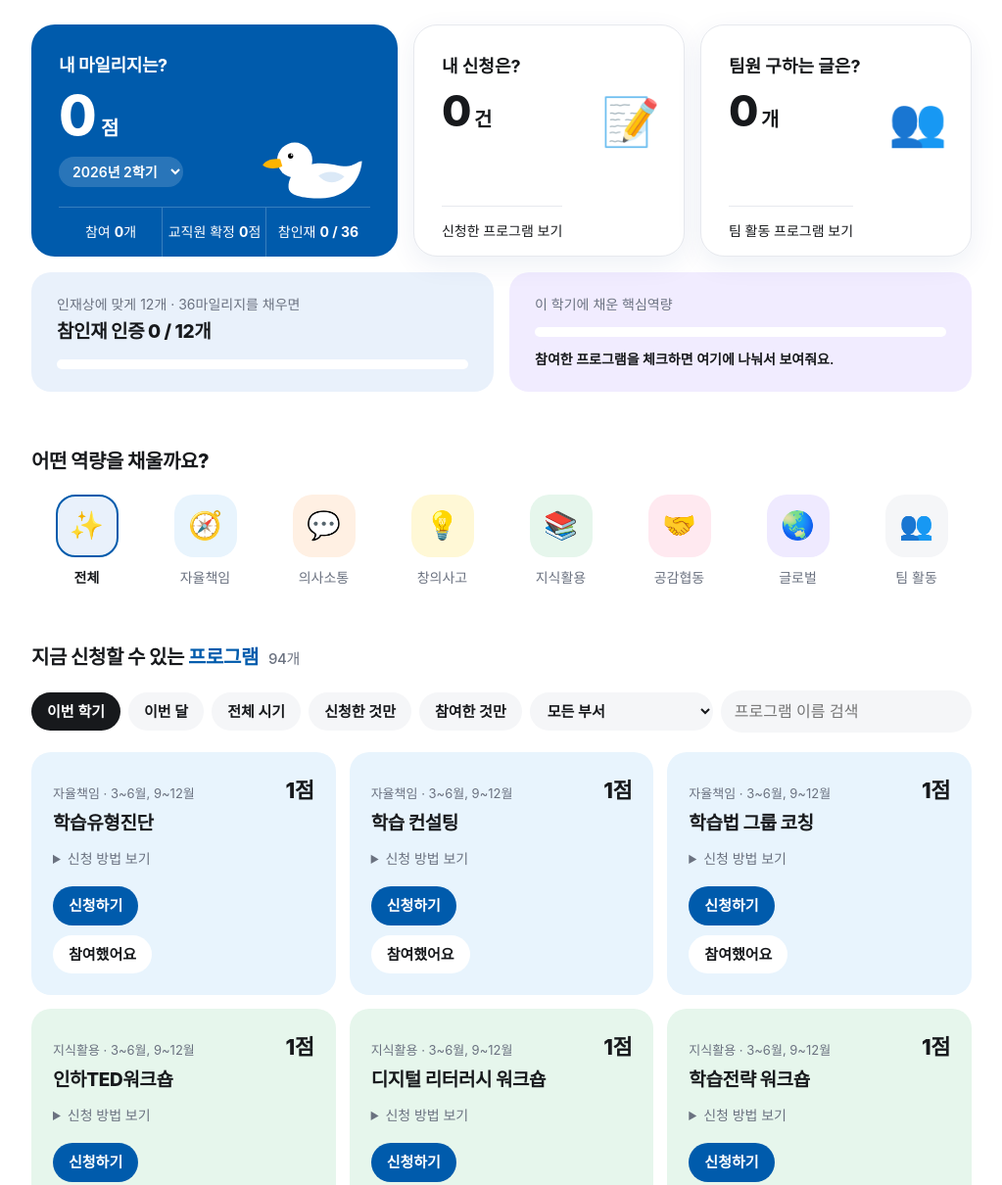
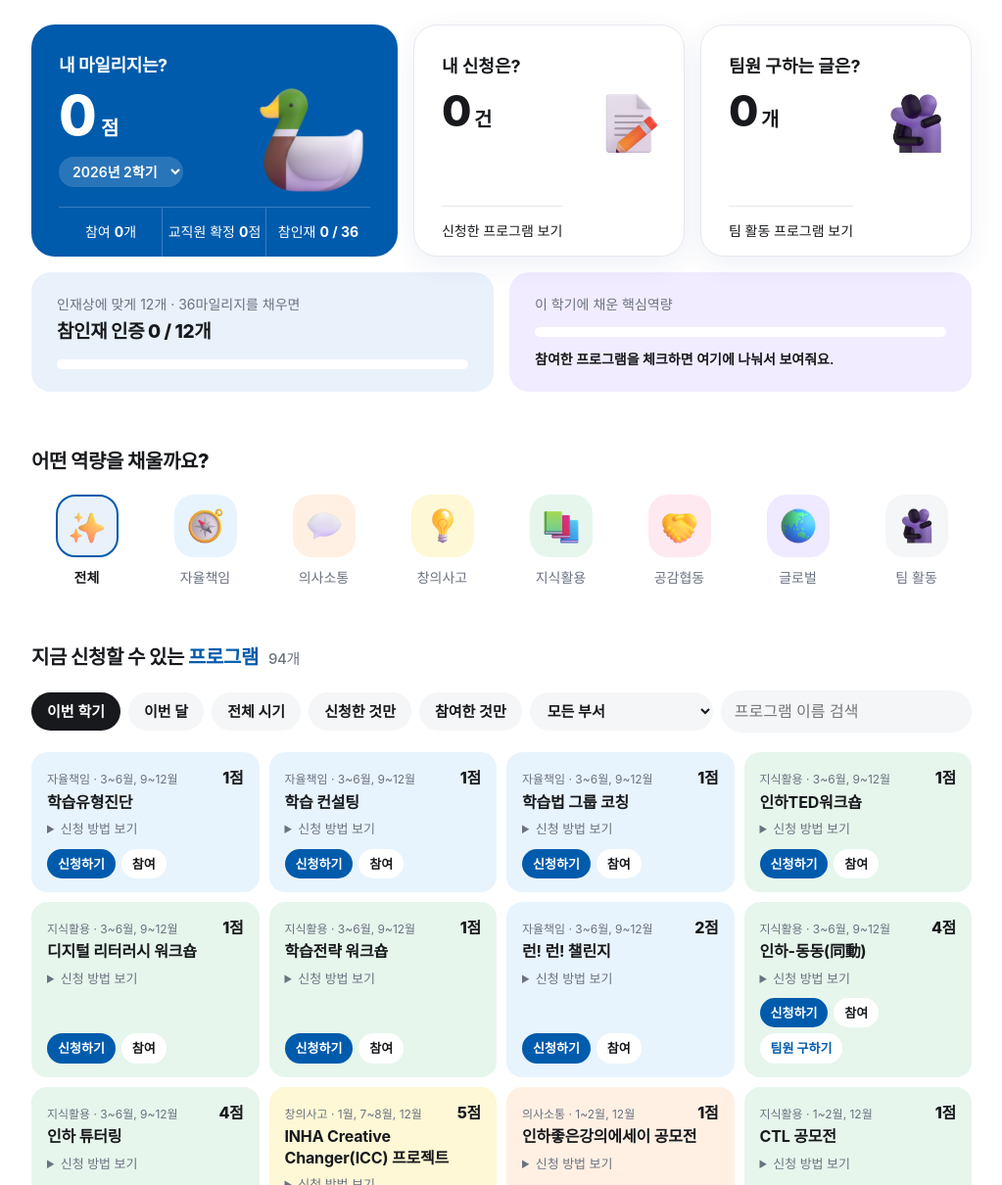
Before and after one commit to yurimirimiq/inha-extracurricular, a plain HTML site: page index.html in a window 1280 px wide. Shown: the part 247-1457 px from the top of the page at 98% size, without its empty margins (128-1151 px from the left). Drawn offline with Linux system fonts and the light colour scheme; sample sign-in values are in the browser's storage; a web font is replaced by a local one.

Commit message:
style: 프로그램 칸을 작게, 이모지를 3D 그림으로 교체
- 프로그램 타일: 한 줄에 4개, 신청·참여 단추를 한 줄로 모아 높이를 줄임
- 아이콘을 Microsoft Fluent Emoji 3D 그림(MIT)으로 교체, 오리도 같은 세트로
- 브라우저가 예전 파일을 쓰지 않게 css·js 주소에 버전 번호를 붙임

Co-Authored-By: Claude Fable 5.2 <noreply@anthropic.com>

```diff
--- a/admin.html
+++ b/admin.html
@@ -5,7 +5,7 @@
 <meta name="viewport" content="width=device-width, initial-scale=1">
 <title>교직원 화면 (시연용) · 인하 비교과 마일리지</title>
 <link rel="stylesheet" href="https://cdn.jsdelivr.net/gh/orioncactus/pretendard@v1.3.9/dist/web/variable/pretendardvariable-dynamic-subset.min.css">
-<link rel="stylesheet" href="style.css">
+<link rel="stylesheet" href="style.css?v=5">
 </head>
 <body>
 <main>
@@ -62,8 +62,8 @@
     <p id="empty" class="empty">아직 확정한 내역이 없어요. "예시 데이터 채우기"를 눌러보세요.</p>
   </div>
 </main>
-<script src="data.js"></script>
-<script src="logic.js"></script>
-<script src="admin.js"></script>
+<script src="data.js?v=5"></script>
+<script src="logic.js?v=5"></script>
+<script src="admin.js?v=5"></script>
 </body>
 </html>
--- a/app.js
+++ b/app.js
@@ -50,11 +50,11 @@ for (let y = now.getFullYear(); y >= now.getFullYear() - 4; y--) {
 }
 $('term').value = mileageTerm(now);
 Object.keys(DEPTS).forEach((d) => $('dept').append(option(d)));
-const ICONS = { 자율책임: '🧭', 의사소통: '💬', 창의사고: '💡', 지식활용: '📚', 공감협동: '🤝', 글로벌: '🌏' };
+const ICONS = { 자율책임: 'compass', 의사소통: 'speech', 창의사고: 'bulb', 지식활용: 'books', 공감협동: 'handshake', 글로벌: 'globe' };
 for (const c of COMPS) {
   const label = el('label', 'shortcut');
-  const icon = el('span', 'icon', ICONS[c]);
-  icon.setAttribute('aria-hidden', 'true');
+  const icon = el('span', 'icon');
+  icon.append(Object.assign(document.createElement('img'), { src: `icons/${ICONS[c]}.png`, alt: '' }));
   label.dataset.comp = c;
   label.append(Object.assign(document.createElement('input'), { type: 'radio', name: 'comp', value: c }), icon, c);
   $('teamShortcut').before(label);
@@ -143,7 +143,7 @@ function renderList() {
     const more = el('details');
     more.append(el('summary', '', '신청 방법 보기'), info);
 
-    const apply = el('div', 'mine apply');
+    const apply = el('div');
     const application = applications[p.name]?.[me];
     if (!application) {
       const button = el('button', 'primary', '신청하기');
@@ -154,9 +154,10 @@ function renderList() {
       });
       apply.append(button);
     } else {
-      apply.append(el('span', `status ${application.status}`, application.status === 'applied' ? '신청 완료 · 선발 대기 중' : APPLY_STATUS[application.status]));
+      apply.append(el('span', `status ${application.status}`, application.status === 'applied' ? '선발 대기' : APPLY_STATUS[application.status]));
       if (application.status === 'applied') {
-        const cancel = el('button', '', '신청 취소');
+        const cancel = el('button', '', '취소');
+        cancel.setAttribute('aria-label', `${p.name} 신청 취소`);
         cancel.type = 'button';
         cancel.addEventListener('click', () => {
           delete applications[p.name][me];
@@ -169,11 +170,11 @@ function renderList() {
     const mine = el('div', 'mine');
     const check = Object.assign(document.createElement('input'), { type: 'checkbox', checked: done, disabled: locked });
     const toggle = el('label', 'toggle');
-    toggle.append(check, locked ? `이수 확정 ${sure[p.name]}점` : done ? '참여했어요 ✓' : '참여했어요');
+    toggle.append(check, locked ? `확정 ${sure[p.name]}점` : done ? '참여 ✓' : '참여');
     mine.append(toggle);
     if (p.team) {
       const n = (teamPosts[p.name] || []).length;
-      mine.append(Object.assign(el('a', 'pill-link', n ? `팀원 구하기 ${n}` : '팀원 구하기'), { href: `team.html?p=${encodeURIComponent(p.name)}` }));
+      mine.append(Object.assign(el('a', 'pill-link', n ? `팀원 ${n}` : '팀원 구하기'), { href: `team.html?p=${encodeURIComponent(p.name)}` }));
     }
     check.addEventListener('change', () => {
       records[term] ??= {};
@@ -190,11 +191,13 @@ function renderList() {
         save(); renderSummary();
       });
       const pointsLabel = el('label');
-      pointsLabel.append('받은 점수 ', points);
+      pointsLabel.append(points, '점');
       mine.append(pointsLabel);
     }
 
-    li.append(top, el('h3', '', p.name), more, apply, mine);
+    // 칸을 작게 쓰려고 신청과 참여 단추를 한 줄에 모음
+    mine.prepend(...apply.childNodes);
+    li.append(top, el('h3', '', p.name), more, mine);
     return li;
   }));
 }
--- a/index.html
+++ b/index.html
@@ -5,7 +5,7 @@
 <meta name="viewport" content="width=device-width, initial-scale=1">
 <title>인하 비교과 마일리지</title>
 <link rel="stylesheet" href="https://cdn.jsdelivr.net/gh/orioncactus/pretendard@v1.3.9/dist/web/variable/pretendardvariable-dynamic-subset.min.css">
-<link rel="stylesheet" href="style.css">
+<link rel="stylesheet" href="style.css?v=5">
 </head>
 <body>
 <main>
@@ -28,15 +28,8 @@
           <p class="total"><span id="termTotal">0</span><small>점</small></p>
           <select id="term" aria-label="내 마일리지 학기"></select>
         </div>
-        <!-- 직접 그린 임시 그림. 학교 공식 캐릭터는 사용 허락을 받은 뒤 교체. -->
-        <svg viewBox="0 0 250 190" aria-hidden="true">
-          <path d="M92 140c0-30 28-46 62-46 20 0 36 6 50 6 14 0 22-10 30-10-2 34-28 72-80 72-36 0-62-6-62-22z" fill="#fff"/>
-          <path d="M150 118c14-10 36-10 50 2-12 14-36 16-50-2z" fill="#dbe9f7"/>
-          <circle cx="104" cy="88" r="34" fill="#fff"/>
-          <path d="M76 86c-18-2-30 4-34 12 10 8 26 8 38 2z" fill="#ffb300"/>
-          <circle cx="96" cy="80" r="5" fill="#000"/>
-          <circle cx="98" cy="78" r="1.6" fill="#fff"/>
-        </svg>
+        <!-- 공식 캐릭터 대신 쓰는 임시 그림 (Fluent Emoji 오리). 허락받은 캐릭터 파일이 오면 교체. -->
+        <img class="mascot" src="icons/duck.png" alt="">
       </div>
       <ul class="hero-links">
         <li>참여 <b id="heroCount">0</b>개</li>
@@ -48,13 +41,13 @@
     <button type="button" class="side" id="appliedTile">
       <span class="side-title">내 신청은?</span>
       <span class="side-value"><b id="appliedCount">0</b>건</span>
-      <span class="side-icon" aria-hidden="true">📝</span>
+      <img class="side-icon" src="icons/memo.png" alt="">
       <span class="side-foot" id="appliedFoot">신청한 프로그램 보기</span>
     </button>
     <button type="button" class="side" id="teamTile">
       <span class="side-title">팀원 구하는 글은?</span>
       <span class="side-value"><b id="teamCount">0</b>개</span>
-      <span class="side-icon" aria-hidden="true">👥</span>
+      <img class="side-icon" src="icons/team.png" alt="">
       <span class="side-foot">팀 활동 프로그램 보기</span>
     </button>
   </div>
@@ -74,8 +67,8 @@
 
   <h2 id="comp-title">어떤 역량을 채울까요?</h2>
   <div class="shortcuts" id="shortcuts" role="group" aria-labelledby="comp-title">
-    <label class="shortcut"><input type="radio" name="comp" value="" checked><span class="icon" aria-hidden="true">✨</span>전체</label>
-    <label class="shortcut" id="teamShortcut"><input type="checkbox" id="teamOnly"><span class="icon" aria-hidden="true">👥</span>팀 활동</label>
+    <label class="shortcut"><input type="radio" name="comp" value="" checked><span class="icon"><img src="icons/all.png" alt=""></span>전체</label>
+    <label class="shortcut" id="teamShortcut"><input type="checkbox" id="teamOnly"><span class="icon"><img src="icons/team.png" alt=""></span>팀 활동</label>
   </div>
 
   <h2 id="list-title">지금 신청할 수 있는 <em>프로그램</em> <small id="count"></small></h2>
@@ -102,8 +95,8 @@
     <p>마일리지는 프로그램이 끝난 날 기준이에요 (1~6월 1학기, 7~12월 2학기). 장학금 점수는 마일리지에 가산점과 결과보고서(최대 30점)를 더한 값이고, 최근 두 학기는 약 51점부터 받았어요.</p>
   </div>
 </footer>
-<script src="data.js"></script>
-<script src="logic.js"></script>
-<script src="app.js"></script>
+<script src="data.js?v=5"></script>
+<script src="logic.js?v=5"></script>
+<script src="app.js?v=5"></script>
 </body>
 </html>
--- a/style.css
+++ b/style.css
@@ -54,7 +54,7 @@ a { color: inherit; text-underline-offset: 3px; }
 .total small { font-size: 1.25rem; font-weight: 700; letter-spacing: 0; }
 .hero select { font: inherit; font-size: .875rem; font-weight: 600; color: #fff; background: rgb(255 255 255 / .16); border: 0; border-radius: 999px; padding: 6px 10px; margin-bottom: 20px; }
 .hero select option { color: var(--ink); }
-.hero svg { width: 132px; flex: none; margin-bottom: -6px; }
+.mascot { width: 120px; flex: none; margin-bottom: 8px; }
 .hero-links { list-style: none; margin: 0; padding: 0; display: flex; border-top: 1px solid rgb(255 255 255 / .22); font-size: .875rem; }
 .hero-links li { flex: 1; text-align: center; padding: 14px 4px; }
 .hero-links li + li { box-shadow: -1px 0 0 rgb(255 255 255 / .22); }
@@ -62,7 +62,7 @@ a { color: inherit; text-underline-offset: 3px; }
 .side-title { font-size: 1.125rem; font-weight: 700; }
 .side-value { font-size: 1.25rem; font-weight: 700; margin-top: 10px; }
 .side-value b { font-size: 2.75rem; font-weight: 800; letter-spacing: -.03em; line-height: 1; margin-right: 4px; }
-.side-icon { position: absolute; right: 24px; top: 74px; font-size: 3rem; line-height: 1; }
+.side-icon { position: absolute; right: 22px; top: 66px; width: 68px; }
 .side-foot { margin-top: auto; border-top: 1px solid var(--line); padding: 14px 0; text-align: center; font-size: .875rem; font-weight: 500; }
 
 /* 옅은 색 띠 타일 */
@@ -85,7 +85,8 @@ progress::-moz-progress-bar { background: var(--inha); border-radius: 999px; }
 .shortcuts { display: grid; grid-template-columns: repeat(8, 1fr); gap: 8px; }
 .shortcut { display: flex; flex-direction: column; align-items: center; gap: 10px; font-size: .875rem; color: var(--sub); cursor: pointer; user-select: none; text-align: center; }
 .shortcut input { position: absolute; opacity: 0; pointer-events: none; }
-.icon { width: 64px; height: 64px; display: grid; place-items: center; font-size: 1.75rem; background: var(--t, var(--tile)); border-radius: 20px; border: 2px solid transparent; }
+.icon img { width: 40px; }
+.icon { width: 64px; height: 64px; display: grid; place-items: center; background: var(--t, var(--tile)); border-radius: 20px; border: 2px solid transparent; }
 .shortcut:has(:checked) { color: var(--ink); font-weight: 700; }
 .shortcut:has(:checked) .icon { border-color: var(--inha); background: var(--blue-soft); }
 
@@ -104,23 +105,23 @@ input[type=search] { flex: 1 1 180px; min-width: 0; border-radius: 999px; }
 input[type=number] { width: 4.5em; background: #fff; }
 
 /* 프로그램 타일 */
-#list { list-style: none; margin: 0; padding: 0; display: grid; gap: 14px; grid-template-columns: repeat(auto-fill, minmax(290px, 1fr)); }
-.card { background: var(--t, var(--tile)); border-radius: 20px; padding: 22px; display: flex; flex-direction: column; }
-.card-top { display: flex; justify-content: space-between; align-items: baseline; gap: 8px; font-size: .8125rem; color: var(--sub); }
-.pts { font-size: 1.375rem; font-weight: 800; letter-spacing: -.02em; color: var(--ink); white-space: nowrap; }
-.card h3 { font-size: 1.1875rem; font-weight: 800; letter-spacing: -.02em; line-height: 1.35; margin: 4px 0 12px; }
-details { margin-bottom: 18px; font-size: .875rem; }
+#list { list-style: none; margin: 0; padding: 0; display: grid; gap: 10px; grid-template-columns: repeat(auto-fill, minmax(225px, 1fr)); }
+.card { background: var(--t, var(--tile)); border-radius: 16px; padding: 14px 16px; display: flex; flex-direction: column; }
+.card-top { display: flex; justify-content: space-between; align-items: baseline; gap: 8px; font-size: .75rem; color: var(--sub); }
+.pts { font-size: 1rem; font-weight: 800; letter-spacing: -.02em; color: var(--ink); white-space: nowrap; }
+.card h3 { font-size: 1rem; font-weight: 700; letter-spacing: -.01em; line-height: 1.35; margin: 2px 0 6px; }
+details { margin-bottom: 10px; font-size: .8125rem; }
 summary { cursor: pointer; color: var(--sub); font-weight: 500; }
 .info { display: grid; grid-template-columns: 2.5em 1fr; gap: 4px 10px; margin: 10px 0 0; }
 .info dt { color: var(--sub); }
 .info dd { margin: 0; }
-.mine { margin-top: auto; display: flex; flex-wrap: wrap; align-items: center; justify-content: space-between; gap: 8px; font-size: .9375rem; }
+.mine { margin-top: auto; display: flex; flex-wrap: wrap; align-items: center; gap: 6px; font-size: .8125rem; }
+.card .toggle, .card .pill-link { padding: 5px 11px; font-size: .8125rem; }
+.card input[type=number] { width: 3.2em; padding: 4px 6px; border-radius: 8px; margin-right: 2px; }
 .card .toggle { background: #fff; }
 .card .toggle:has(:checked) { background: var(--ink); }
 .card .toggle:has(:disabled) { background: var(--inha); }
-.apply { margin-top: auto; }
-.apply + .mine { margin-top: 10px; }
-.card button { background: #fff; padding: 8px 16px; font-size: .9375rem; }
+.card button { background: #fff; padding: 5px 11px; font-size: .8125rem; }
 .card button.primary { background: var(--inha); color: #fff; }
 .status { font-weight: 700; }
 .status.selected { color: var(--inha); }
@@ -163,7 +164,7 @@ footer p { margin: 0 0 8px; max-width: 90ch; }
 .login-art { background: var(--inha); color: #fff; padding: 56px 48px 0; display: flex; flex-direction: column; overflow: hidden; }
 .login-art h1 { font-size: 3rem; }
 .login-art p { margin: 16px 0 0; font-size: 1.125rem; opacity: .9; }
-.login-art svg { margin-top: auto; width: min(100%, 420px); align-self: center; }
+.login-art .mascot { margin: auto 0 32px; width: min(60%, 260px); align-self: center; }
 .login-form { max-width: none; margin: 0; padding: 48px; display: grid; place-items: center; }
 .login-form form { width: min(100%, 360px); display: grid; gap: 16px; }
 .login-form h2 { margin: 0 0 8px; font-size: 1.75rem; }
@@ -181,7 +182,7 @@ footer p { margin: 0 0 8px; max-width: 90ch; }
   .login-art { padding: 32px 24px 0; }
   .login-art h1 { font-size: 2rem; }
   .login-art p { font-size: 1rem; }
-  .login-art svg { width: 200px; margin-top: 12px; }
+  .login-art .mascot { width: 130px; margin: 12px 0 20px; }
   .login-form { padding: 32px 24px 48px; place-items: start center; }
 }
 @media (max-width: 640px) {
@@ -192,6 +193,6 @@ footer p { margin: 0 0 8px; max-width: 90ch; }
   .icon { width: 56px; height: 56px; }
   .side { padding: 20px 20px 0; min-height: 170px; }
   .side-value b { font-size: 2.25rem; }
-  .side-icon { right: 16px; top: 62px; font-size: 2.25rem; }
+  .side-icon { right: 14px; top: 58px; width: 48px; }
   .side-title { font-size: 1rem; }
 }
```
Also changed, not shown: login.html (+3 -13 lines), team.html (+4 -4 lines), icons/LICENSE.txt (added), icons/all.png (added), icons/books.png (added), icons/bulb.png (added), icons/compass.png (added), icons/duck.png (added), icons/globe.png (added), icons/handshake.png (added), icons/memo.png (added), icons/speech.png (added), icons/team.png (added), 1 other file.
